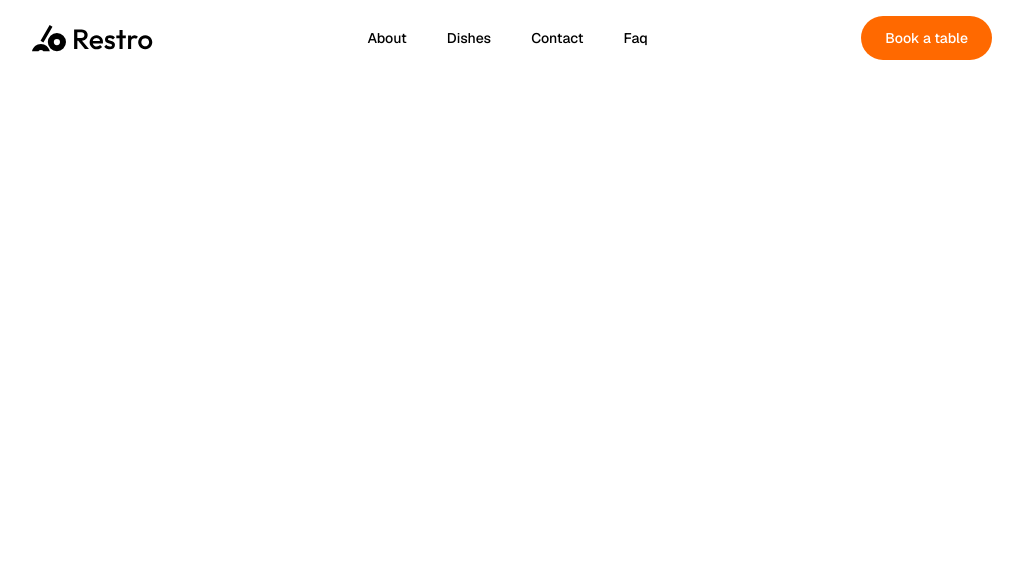
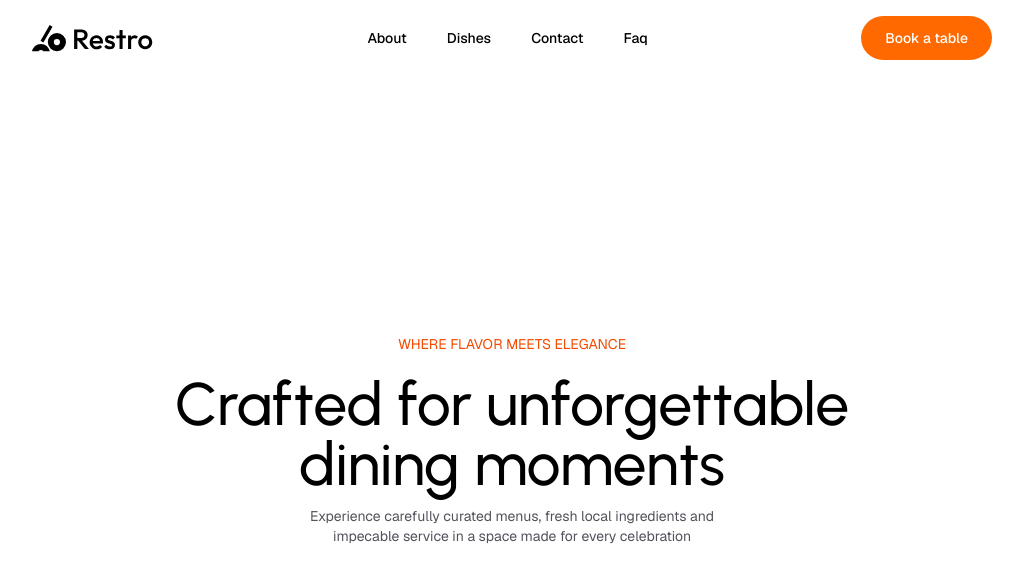
Before and after one commit to Jisap/vite-react-restro, a React (Vite) app: page / in a window 1280 px wide. Shown: the top 582 px of the page, without its empty margins (128-1151 px from the left). Built offline with nearby package versions, Linux system fonts and the light colour scheme.

Commit message:
feat: implement HeroSection with Framer Motion animated wrappers

```diff
--- a/src/App.jsx
+++ b/src/App.jsx
@@ -1,10 +1,12 @@
 import Navbar from "./components/Navbar"
+import HeroSection from "./sections/HeroSection"
 
 
 const App = () => {
   return (
     <>
       <Navbar />
+      <HeroSection />
     </>
   )
 }
--- /dev/null
+++ b/src/components/Animated.jsx
@@ -0,0 +1,26 @@
+import { motion } from "motion/react"
+
+const Animated = ({
+  children,
+  delay = 0,
+  y = 50,
+  x = 0,
+  scale = 1,
+  className = "",
+  ...props
+}) => {
+  return (
+    <motion.div
+      initial={{ opacity: 0, y, x, scale }}
+      whileInView={{ opacity: 1, y: 0, x: 0, scale: 1 }}
+      viewport={{ once: true }}
+      transition={{ delay, type: "spring", stiffness: 320, damping: 70, mass: 1 }}
+      className={className}
+      {...props}
+    >
+      {children}
+    </motion.div>
+  )
+}
+
+export default Animated
--- /dev/null
+++ b/src/sections/HeroSection.tsx
@@ -0,0 +1,33 @@
+import React from 'react'
+import Animated from '../components/Animated'
+
+const HeroSection = () => {
+  return (
+    <section className='flex flex-col items-center min-h-screen justify-center bg-[url("/assets/heroBanner.png")] bg-cover bg-center
+        bg-no-repeat px-4 pt-20'
+    >
+      <Animated
+        y={-20}
+        delay={0.2}
+      >
+        <p className='text-orange-600'>
+          WHERE FLAVOR MEETS ELEGANCE
+        </p>
+      </Animated>
+
+      <Animated>
+        <h1 className='text-5xl md:text-6xl font-medium max-w-3xl text-center mt-5 font-urbanist text-balance'>
+          Crafted for unforgettable dining moments
+        </h1>
+      </Animated>
+
+      <Animated delay={0.2}>
+        <p className='text-zinc-600 max-w-md text-center mt-3'>
+          Experience carefully curated menus, fresh local ingredients and impecable service in a space made for every celebration
+        </p>
+      </Animated>
+    </section>
+  )
+}
+
+export default HeroSection
```
